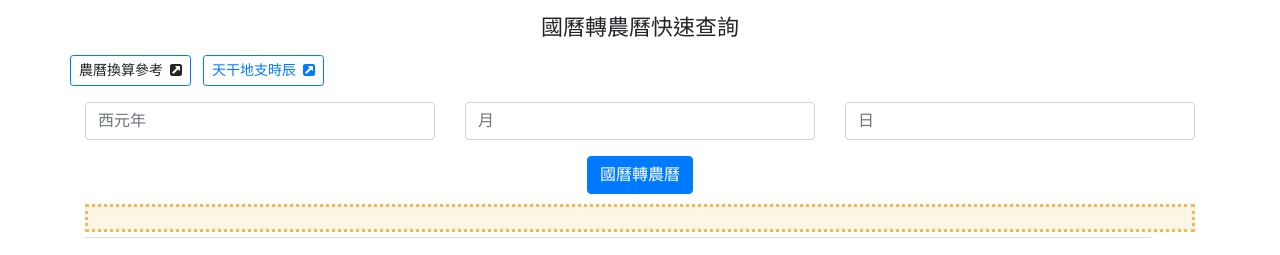
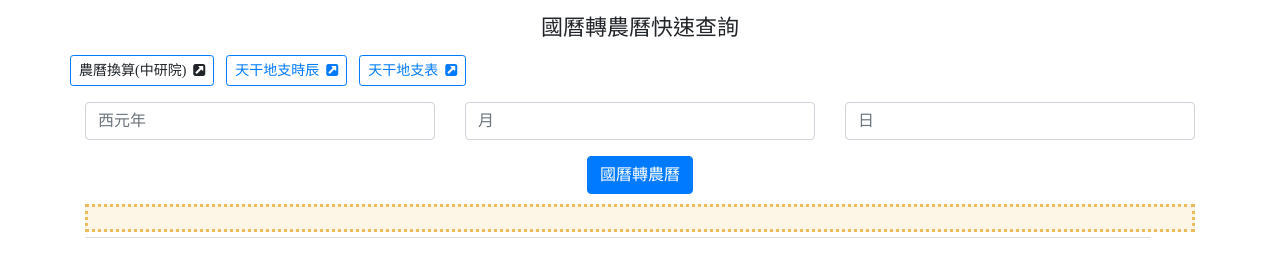
Before and after one commit to john8895/chinese-western-years-map, a plain HTML site: page index.html in a window 1280 px wide. Shown: the top 255 px of the page. Drawn offline with nearby package versions, Linux system fonts and the light colour scheme; some packages are replaced by stand-ins of ours; a script that the page names is missing.

Commit message:
Update index.html

```diff
--- a/index.html
+++ b/index.html
@@ -17,10 +17,13 @@
             <div class="form-group gotoLunar">
                 <a class="btn btn-sm btn-outline-primary mr-2" id="openLunar"
                    onclick="window.open('https://sinocal.sinica.edu.tw/','_blank')">
-                    農曆換算參考&nbsp;&nbsp;<i class="fa fa-external-link-square" aria-hidden="true"></i>
+                    農曆換算(中研院)&nbsp;&nbsp;<i class="fa fa-external-link-square" aria-hidden="true"></i>
                 </a>
-                <a class="btn btn-sm btn-outline-primary" id="openLunar" href="12time.png" target="_blank">
+                <a class="btn btn-sm btn-outline-primary mr-2" id="openLunar" href="images/12time.png" target="_blank">
                     天干地支時辰&nbsp;&nbsp;<i class="fa fa-external-link-square" aria-hidden="true"></i>
+                </a>
+                <a class="btn btn-sm btn-outline-primary" id="openLunar" href="images/stems.png" target="_blank">
+                    天干地支表&nbsp;&nbsp;<i class="fa fa-external-link-square" aria-hidden="true"></i>
                 </a>
             </div>
             </div>
```
